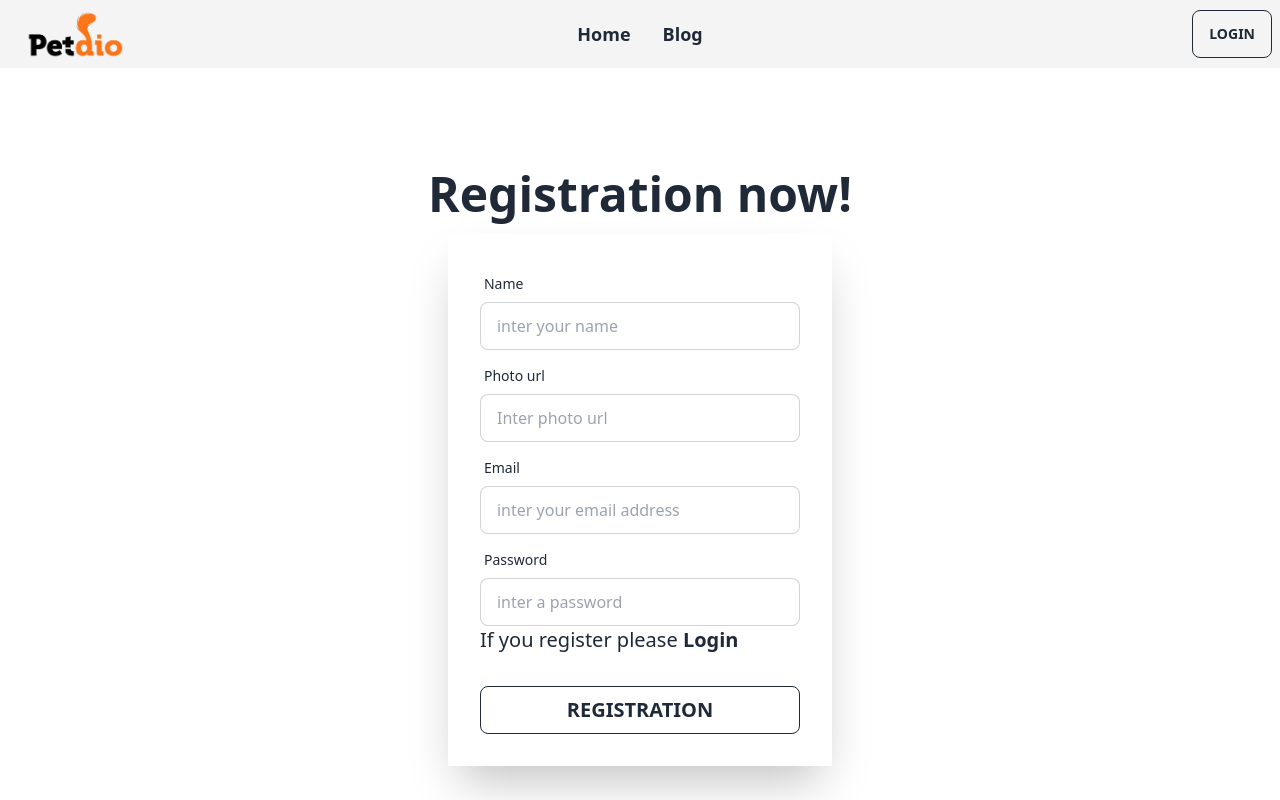
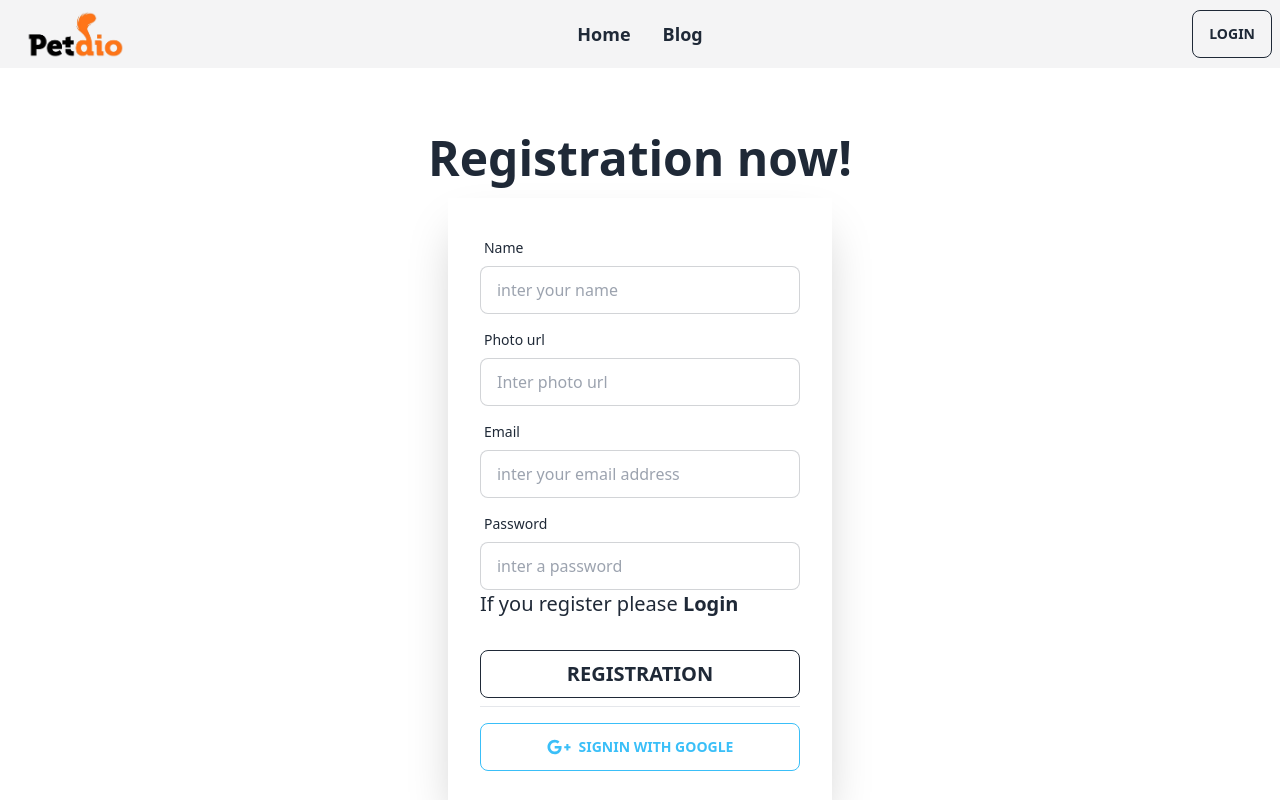
Before and after one commit to mdmorshedsagar/Toy_dogs, a React (Vite) app: page /register in a window 1280 px wide. Shown: the top 800 px of the page. Built offline with nearby package versions, Linux system fonts and the light colour scheme; no server answers.

Commit message:
google-sign-create

```diff
--- a/src/Component/Pages/Login.jsx
+++ b/src/Component/Pages/Login.jsx
@@ -2,10 +2,10 @@ import { useContext } from "react";
 import { Link } from "react-router-dom";
 import { authContext } from "../../Provider/AuthProvider";
 import { toast } from "react-hot-toast";
-
+import { FaGooglePlusG } from "react-icons/fa";
 
 const Login = () => {
-  const { createLogin } =useContext(authContext);
+  const { createLogin,createGoogle } =useContext(authContext);
   const handleLogin = (event) => {
     event.preventDefault();
 
@@ -33,6 +33,29 @@ const Login = () => {
         // eslint-disable-next-line no-unused-vars
         const errorMessage = error.message;
         console.log("email address and password does not match");
+      });
+  };
+  const handleGoogle = () => {
+    createGoogle()
+      .then((result) => {
+        // eslint-disable-next-line no-unused-vars
+        const user = result.user;
+
+        toast.success("Google sign in successfully", {
+          style: {
+            borderRadius: "10px",
+            background: "#333",
+            fontSize:"25px",
+            paddingRight:"20px",
+            paddingLeft:"20px",
+            color: "#fff",
+          },
+        });
+      })
+      .catch((error) => {
+        // eslint-disable-next-line no-unused-vars
+        const errorMessage = error.message;
+
       });
   };
     return (
@@ -95,7 +118,16 @@ const Login = () => {
                   <div className="form-control mt-6">
                     <button className="btn btn-outline font-bold text-xl ">Login</button>
                   </div>
-
+                  <hr />
+                <div className="pt-2">
+                  <button
+                    onClick={handleGoogle}
+                    className="btn btn-outline btn-info w-full"
+                  >
+                    <FaGooglePlusG className="text-2xl mr-2 font-bold"></FaGooglePlusG>{" "}
+                    signin with Google
+                  </button>
+                </div>
 
                 </div>
               </div>
--- a/src/Component/Pages/Register.jsx
+++ b/src/Component/Pages/Register.jsx
@@ -3,8 +3,9 @@ import { Link } from "react-router-dom";
 import { authContext } from "../../Provider/AuthProvider";
 import { updateProfile } from "firebase/auth";
 import toast from "react-hot-toast";
+import { FaGooglePlusG } from "react-icons/fa";
 const Register = () => {
-  const { createRegister } = useContext(authContext);
+  const { createRegister ,createGoogle} = useContext(authContext);
   const handleRegister = (event) => {
     event.preventDefault();
 
@@ -46,6 +47,29 @@ const Register = () => {
       .catch((error) => {
         const errorMessage = error.message;
         console.log(errorMessage);
+      });
+  };
+  const handleGoogle = () => {
+    createGoogle()
+      .then((result) => {
+        // eslint-disable-next-line no-unused-vars
+        const user = result.user;
+
+        toast.success("Google sign in successfully", {
+          style: {
+            borderRadius: "10px",
+            background: "#333",
+            fontSize:"25px",
+            paddingRight:"20px",
+            paddingLeft:"20px",
+            color: "#fff",
+          },
+        });
+      })
+      .catch((error) => {
+        // eslint-disable-next-line no-unused-vars
+        const errorMessage = error.message;
+
       });
   };
   return (
@@ -117,6 +141,16 @@ const Register = () => {
                   Registration
                 </button>
               </div>
+              <hr />
+                <div className="pt-2">
+                  <button
+                    onClick={handleGoogle}
+                    className="btn btn-outline btn-info w-full"
+                  >
+                    <FaGooglePlusG className="text-2xl mr-2 font-bold"></FaGooglePlusG>{" "}
+                    signin with Google
+                  </button>
+                </div>
             </div>
           </div>
         </div>
--- a/src/Provider/AuthProvider.jsx
+++ b/src/Provider/AuthProvider.jsx
@@ -6,9 +6,13 @@ import {
   onAuthStateChanged,
   signInWithEmailAndPassword,
   signOut,
+  signInWithPopup,
+  GoogleAuthProvider,
+
 } from "firebase/auth";
 import app from "../Firebase/firebase";
 export const authContext = createContext(null);
+const googleProvider = new GoogleAuthProvider();
 const auth = getAuth(app);
 // eslint-disable-next-line react/prop-types
 const AuthProvider = ({ children }) => {
@@ -26,6 +30,10 @@ const AuthProvider = ({ children }) => {
     setLoading(true)
     return signOut(auth);
   };
+  const createGoogle = () => {
+    setLoading(true)
+    return signInWithPopup(auth, googleProvider);
+  };
   useEffect(() => {
     const unsubscribe = onAuthStateChanged(auth, (currentUser) => {
 
@@ -41,7 +49,8 @@ const AuthProvider = ({ children }) => {
     createRegister,
     createLogin,
     loading,
-    createLogOut
+    createLogOut,
+    createGoogle
   };
   return (
     <authContext.Provider value={authInfo}>{children}</authContext.Provider>
```
